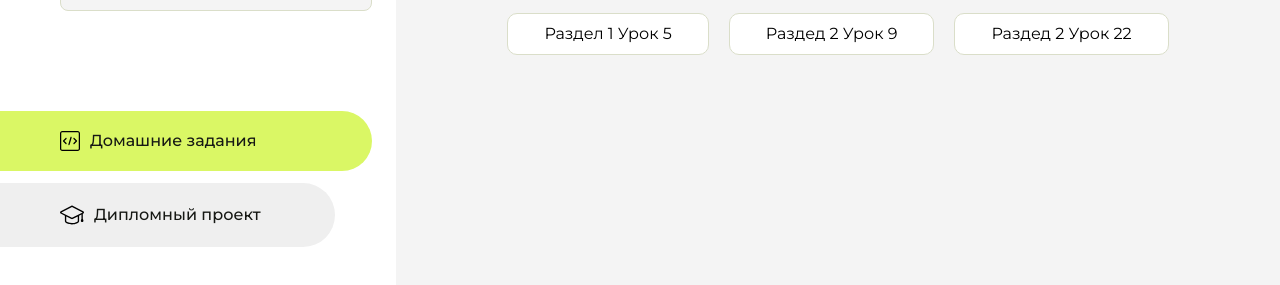
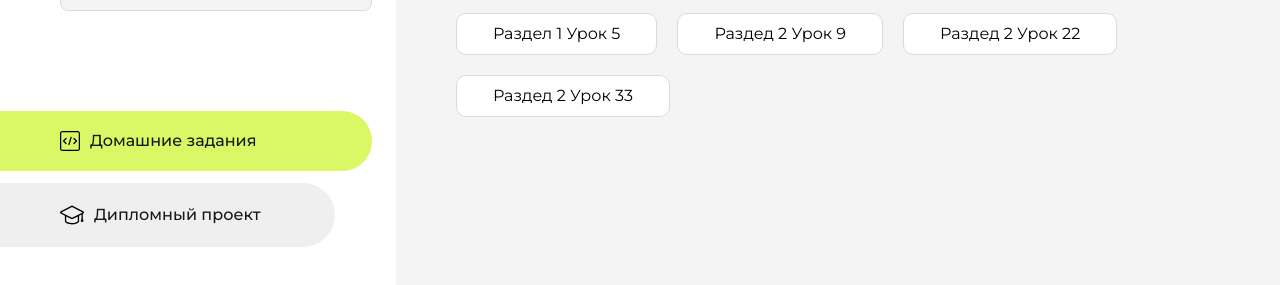
Before and after one commit to kirvsm/homework.ArokenRu, a plain HTML site: page index.html in a window 1280 px wide. Shown: the part 225-510 px from the top of the page. Drawn offline with Linux system fonts and the light colour scheme.

Commit message:
Update index.html

```diff
--- a/index.html
+++ b/index.html
@@ -101,6 +101,9 @@
                     <li class="content__list-item">
                         <a href="lesson-22/index.html">Раздед 2 Урок 22</a>
                     </li>
+                    <li class="content__list-item">
+                        <a href="lesson-33/index.html">Раздед 2 Урок 33</a>
+                    </li>
                 </ul>
             </div>
             <div class="content__block hidden" id="diplomBlock">
```
